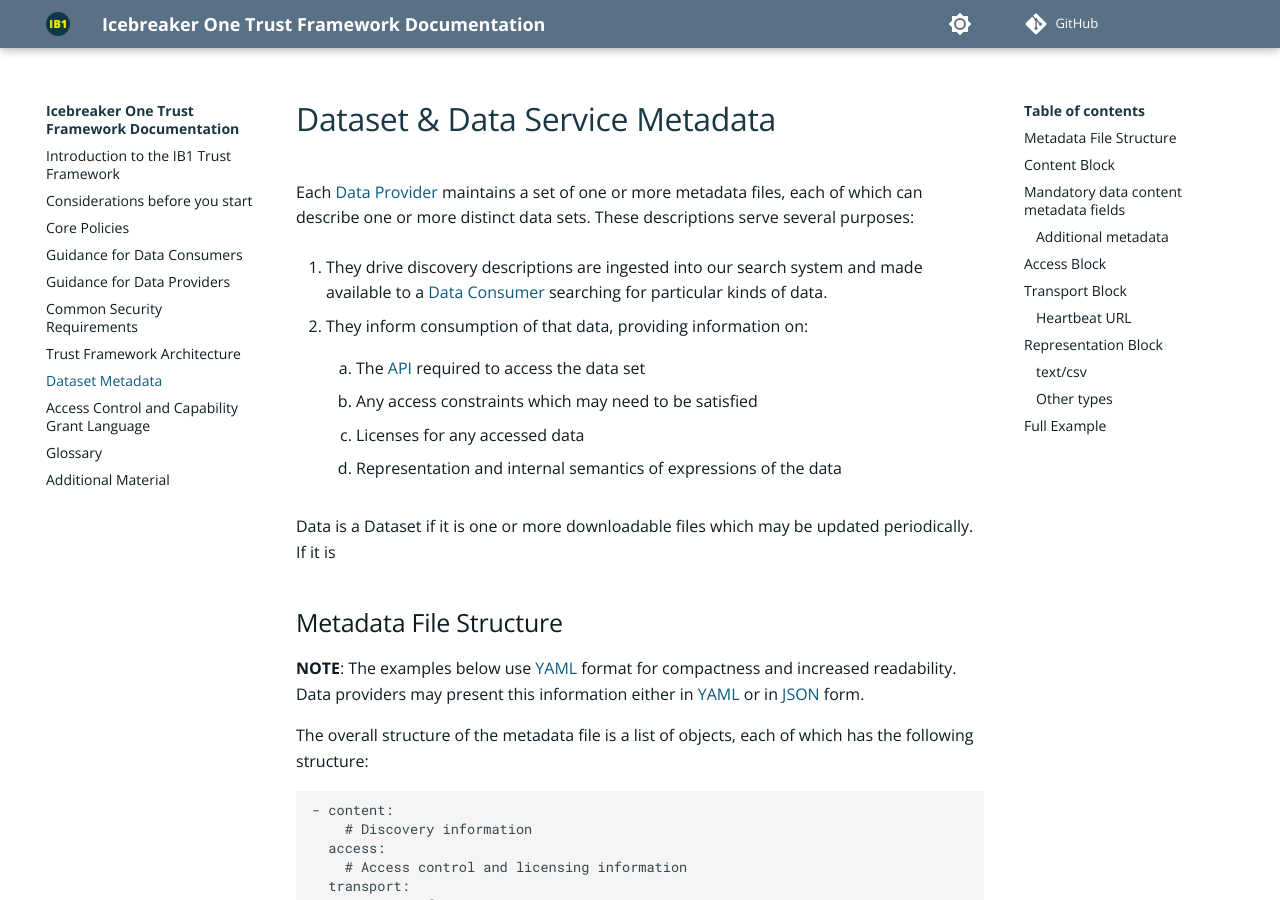
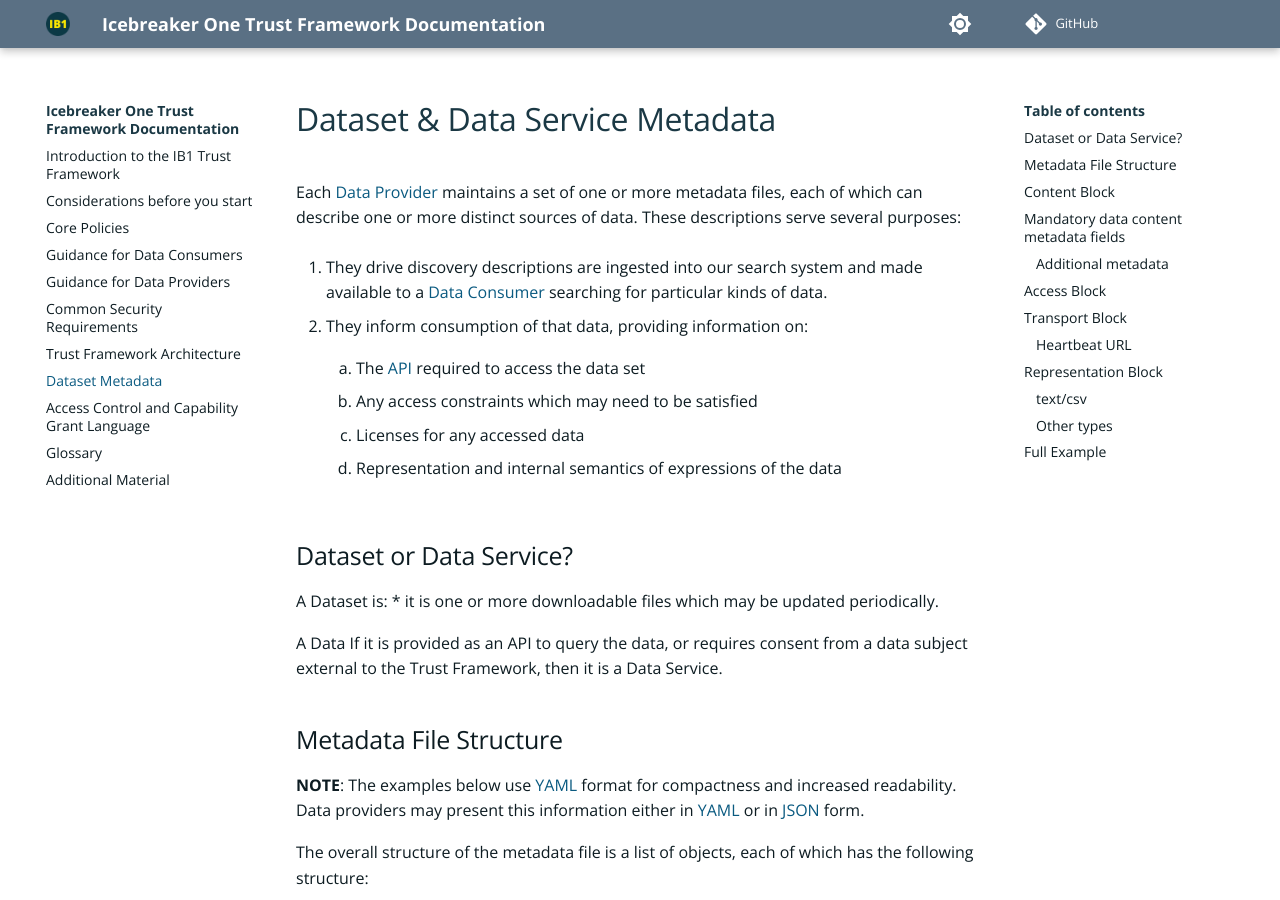
Before and after one commit to icebreakerone/ib1-technical-docs, an MkDocs documentation site: the page built from docs/metadata.md, in a window 1280 px wide and 900 px high. Built offline with MkDocs 1.6.1 and Material for MkDocs 9.7.7, drawn with Linux system fonts in a browser that asks for light colours; plug-ins that fetch from the network failed and are left out; comment, search, counter and statistics services are not loaded; the version menu is left out.

Commit message:
docs/metadata.md updated from https://stackedit.net/

```diff
--- a/docs/metadata.md
+++ b/docs/metadata.md
@@ -1,7 +1,7 @@
 # Dataset & Data Service Metadata
 
 Each [Data Provider](glossary.md#term-Data-Provider) maintains a set of one or more metadata files, each of which can describe one or more
-distinct data sets. These descriptions serve several purposes:
+distinct sources of data. These descriptions serve several purposes:
 
 
 1. They drive discovery descriptions are ingested into our search system and made available to a [Data Consumer](glossary.md#term-Data-Consumer)
@@ -22,7 +22,13 @@
 
     4. Representation and internal semantics of expressions of the data
 
-Data is a Dataset if it is one or more downloadable files which may be updated periodically. If it is
+## Dataset or Data Service?
+
+A Dataset is:
+* it is one or more downloadable files which may be updated periodically.
+
+A Data
+If it is provided as an API to query the data, or requires consent from a data subject external to the Trust Framework, then it is a Data Service.
 
 ## Metadata File Structure
 
```
Also changed, not shown: other parts of docs/metadata.md (+1 -1 lines).
